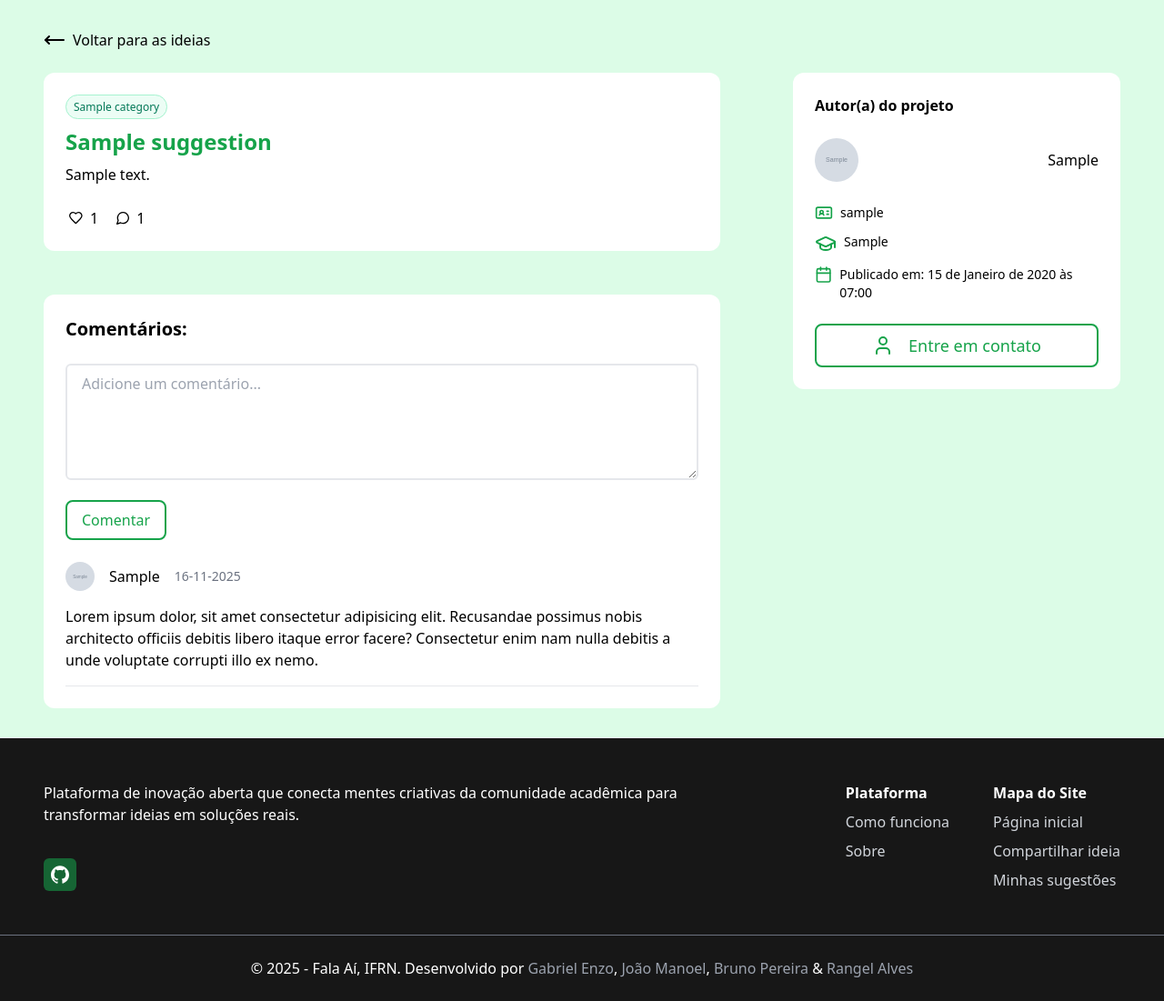
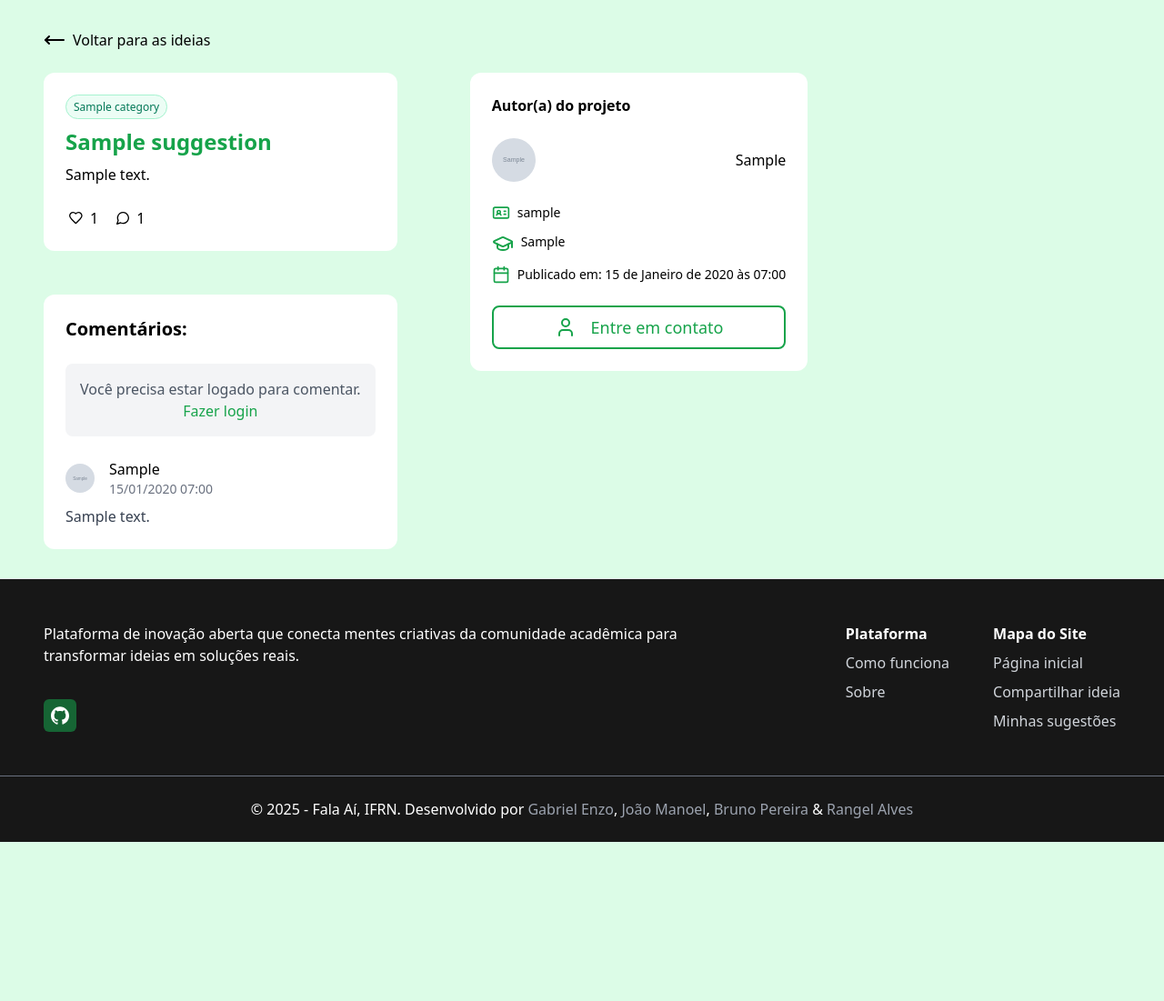
Before and after one commit to JoaoManoelFontes/falaai-ifrn, a Django app: page /1/ in a window 1280 px wide. Shown: the part 76-1177 px from the top of the page at 91% size. After the commit the page ends 1002 px from the top, so only its background shows below. Run offline with Django 5.2, Linux system fonts and the light colour scheme; tables that the repository leaves empty hold one stand-in row (values such as "Sample post"); grey boxes marked "Sample" are stand-in pictures; style sheets or scripts are compiled from the project's sources.

Commit message:
feat: add list and register comments

```diff
--- a/suggestions/forms.py
+++ b/suggestions/forms.py
@@ -1,6 +1,6 @@
 from django import forms
 
-from suggestions.models import Suggestion
+from suggestions.models import Comment, Suggestion
 
 
 class SuggestionForm(forms.ModelForm):
@@ -41,3 +41,26 @@ class SuggestionForm(forms.ModelForm):
                 "A descrição precisa conter 20 ou mais caracteres."
             )
         return description
+
+
+class CommentForm(forms.ModelForm):
+    class Meta:
+        model = Comment
+        fields = ["text"]
+        widgets = {
+            "text": forms.Textarea(
+                attrs={
+                    "rows": 3,
+                    "class": "w-full border-2 px-4 py-2 rounded-md mb-4 outline-none focus:border-green-600",
+                    "placeholder": "Adicione um comentário...",
+                }
+            ),
+        }
+
+    def clean_text(self):
+        text = self.cleaned_data.get("text")
+        if not text or len(text.strip()) < 3:
+            raise forms.ValidationError(
+                "O comentário precisa conter pelo menos 3 caracteres."
+            )
+        return text.strip()
--- a/suggestions/models.py
+++ b/suggestions/models.py
@@ -65,6 +65,23 @@ class Suggestion(models.Model):
 
         return voted
 
+    @transaction.atomic
+    def add_comment(self, customer, text):
+        """
+        Adiciona um comentário à sugestão e atualiza o contador.
+        Retorna o comentário criado.
+        """
+        comment = Comment.objects.create(
+            customer=customer,
+            suggestion=self,
+            text=text,
+        )
+        self.comments_count = models.F("comments_count") + 1
+        self.save(update_fields=["comments_count"])
+        self.refresh_from_db(fields=["comments_count"])
+
+        return comment
+
 
 class Media(models.Model):
     suggestion = models.ForeignKey(Suggestion, on_delete=models.CASCADE)
@@ -81,7 +98,9 @@ class Media(models.Model):
 
 class Comment(models.Model):
     customer = models.ForeignKey("project_auth.Customer", on_delete=models.CASCADE)
-    suggestion = models.ForeignKey("suggestions.Suggestion", on_delete=models.CASCADE)
+    suggestion = models.ForeignKey(
+        "suggestions.Suggestion", on_delete=models.CASCADE, related_name="comments"
+    )
     text = models.TextField()
     created_at = models.DateTimeField(auto_now_add=True)
     updated_at = models.DateTimeField(auto_now=True)
--- a/suggestions/urls.py
+++ b/suggestions/urls.py
@@ -1,6 +1,6 @@
 from django.urls import path
 
-from .views.reactions import toggle_vote
+from .views.reactions import create_comment, toggle_vote
 from .views.suggestions import create_suggestion, index, one_suggestion, profile
 
 urlpatterns = [
@@ -9,4 +9,5 @@ urlpatterns = [
     path("profile/", profile, name="profile"),
     path("<int:suggestion_id>/", one_suggestion, name="one_suggestion"),
     path("<int:suggestion_id>/toggle_vote/", toggle_vote, name="toggle_vote"),
+    path("<int:suggestion_id>/comment/", create_comment, name="create_comment"),
 ]
--- a/suggestions/views/suggestions.py
+++ b/suggestions/views/suggestions.py
@@ -5,7 +5,7 @@ from django.db.models.functions import Coalesce
 from django.shortcuts import get_object_or_404, redirect, render
 
 from suggestions.enums import SuggestionOrdenationTypes
-from suggestions.forms import SuggestionForm
+from suggestions.forms import CommentForm, SuggestionForm
 from suggestions.models import Category, Suggestion
 
 
@@ -168,12 +168,28 @@ def create_suggestion(request):
 
 
 def one_suggestion(request, suggestion_id):
-    suggestion = get_object_or_404(Suggestion, pk=suggestion_id)
+    suggestion = get_object_or_404(
+        Suggestion.objects.select_related("category", "customer", "customer__user"),
+        pk=suggestion_id,
+    )
 
     user_voted = False
     if request.user.is_authenticated:
         user_voted = suggestion.votes.filter(id=request.user.customer.id).exists()
 
     suggestion.user_voted = user_voted
-    context = {"suggestion": suggestion}
+
+    # Buscar comentários relacionados
+    comments = suggestion.comments.select_related(
+        "customer", "customer__user"
+    ).order_by("-created_at")
+
+    # Formulário de comentário
+    comment_form = CommentForm()
+
+    context = {
+        "suggestion": suggestion,
+        "comments": comments,
+        "comment_form": comment_form,
+    }
     return render(request, "one_suggestion.html", context)
--- a/templates/one_suggestion.html
+++ b/templates/one_suggestion.html
@@ -66,34 +66,52 @@
 
 
             </section>
-            <section class="bg-white p-6 rounded-xl">
+            <section id="comments" class="bg-white p-6 rounded-xl">
                 <h2 class="font-bold text-xl mb-6">Comentários:</h2>
-                <!-- TODO: Ajustar o formulário -->
-                <form class="mb-6">
-                    <textarea placeholder="Adicione um comentário..."
-                        class="w-full min-h-32 border-2 px-4 py-2 rounded-md mb-4 outline-none focus:border-green-600"></textarea>
 
-                    <button type="button"
+                {% if user.is_authenticated %}
+                <form action="{% url 'create_comment' suggestion.id %}" method="POST" class="mb-6">
+                    {% csrf_token %}
+                    {{ comment_form.text }}
+                    {% if comment_form.text.errors %}
+                        <div class="text-red-600 text-sm mb-2">
+                            {{ comment_form.text.errors }}
+                        </div>
+                    {% endif %}
+
+                    <button type="submit"
                         class="px-4 py-2 border-2 border-green-600 text-green-600 hover:text-white hover:bg-green-600 rounded-lg transition">Comentar</button>
                 </form>
+                {% else %}
+                <div class="mb-6 p-4 bg-gray-100 rounded-lg text-center">
+                    <p class="text-gray-600">Você precisa estar logado para comentar.</p>
+                    <a href="{% url 'auth' %}" class="text-green-600 hover:underline">Fazer login</a>
+                </div>
+                {% endif %}
 
                 <div class="flex flex-col gap-4">
-                    <div class="flex gap-4 items-center">
-                        <!-- TODO: Adicionar chave da imagem de quem comentou -->
-                        <img src="{{ suggestion.customer.profile_img_url }}"
-                            alt="{{ suggestion.customer.user.first_name }}" class="w-8 h-8 rounded-full object-cover"
-                            title="Imagem de perfil de: {{ suggestion.customer.user.first_name }}" />
+                    {% if comments %}
+                        {% for comment in comments %}
+                        <div class="flex flex-col gap-2">
+                            <div class="flex gap-4 items-center">
+                                <img src="{{ comment.customer.profile_img_url }}"
+                                    alt="{{ comment.customer.user.first_name }}" class="w-8 h-8 rounded-full object-cover"
+                                    title="Imagem de perfil de: {{ comment.customer.user.first_name }}" />
 
-                        <p>{{ suggestion.customer.user.first_name|default:"" }}
-                        <p class="text-sm text-gray-500">16-11-2025</p>
-                        </p>
-                    </div>
-                    <!-- TODO: Adicionar chave de comentários -->
-                    <p>Lorem ipsum dolor, sit amet consectetur adipisicing elit. Recusandae possimus nobis architecto
-                        officiis debitis libero itaque error facere? Consectetur enim nam nulla debitis a unde voluptate
-                        corrupti illo ex nemo.</p>
-
-                    <hr class="border-gray-200 w-full">
+                                <div class="flex flex-col">
+                                    <p class="font-medium">{{ comment.customer.user.first_name|default:"" }}</p>
+                                    <p class="text-sm text-gray-500">{{ comment.created_at|date:"d/m/Y H:i" }}</p>
+                                </div>
+                            </div>
+                            <p class="text-gray-700">{{ comment.text }}</p>
+                            {% if not forloop.last %}
+                            <hr class="border-gray-200 w-full">
+                            {% endif %}
+                        </div>
+                        {% endfor %}
+                    {% else %}
+                        <p class="text-gray-500 text-center py-4">Nenhum comentário ainda. Seja o primeiro a comentar!</p>
+                    {% endif %}
                 </div>
             </section>
 
```
Also changed, not shown: suggestions/views/reactions.py (+25 -0 lines).
